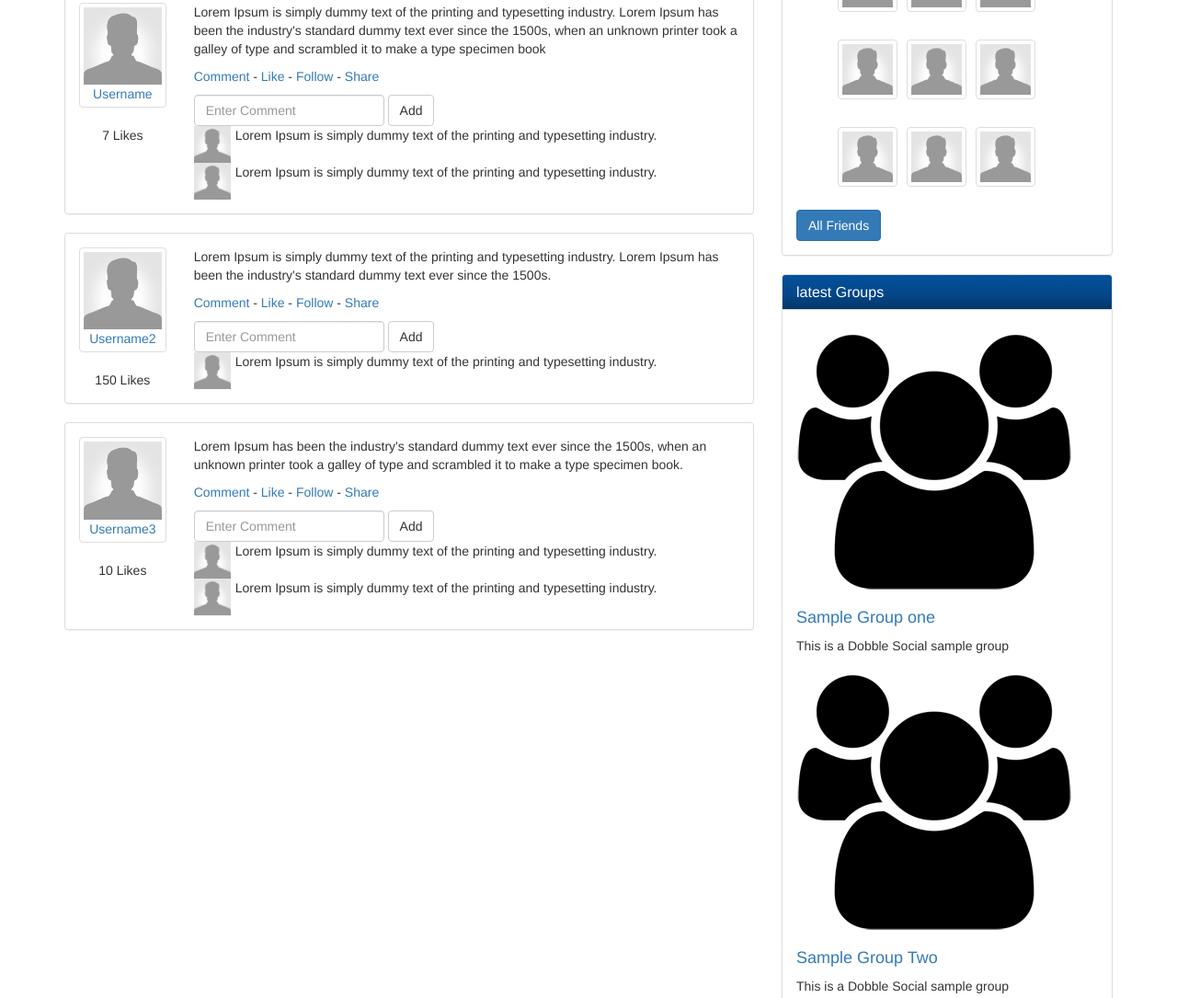
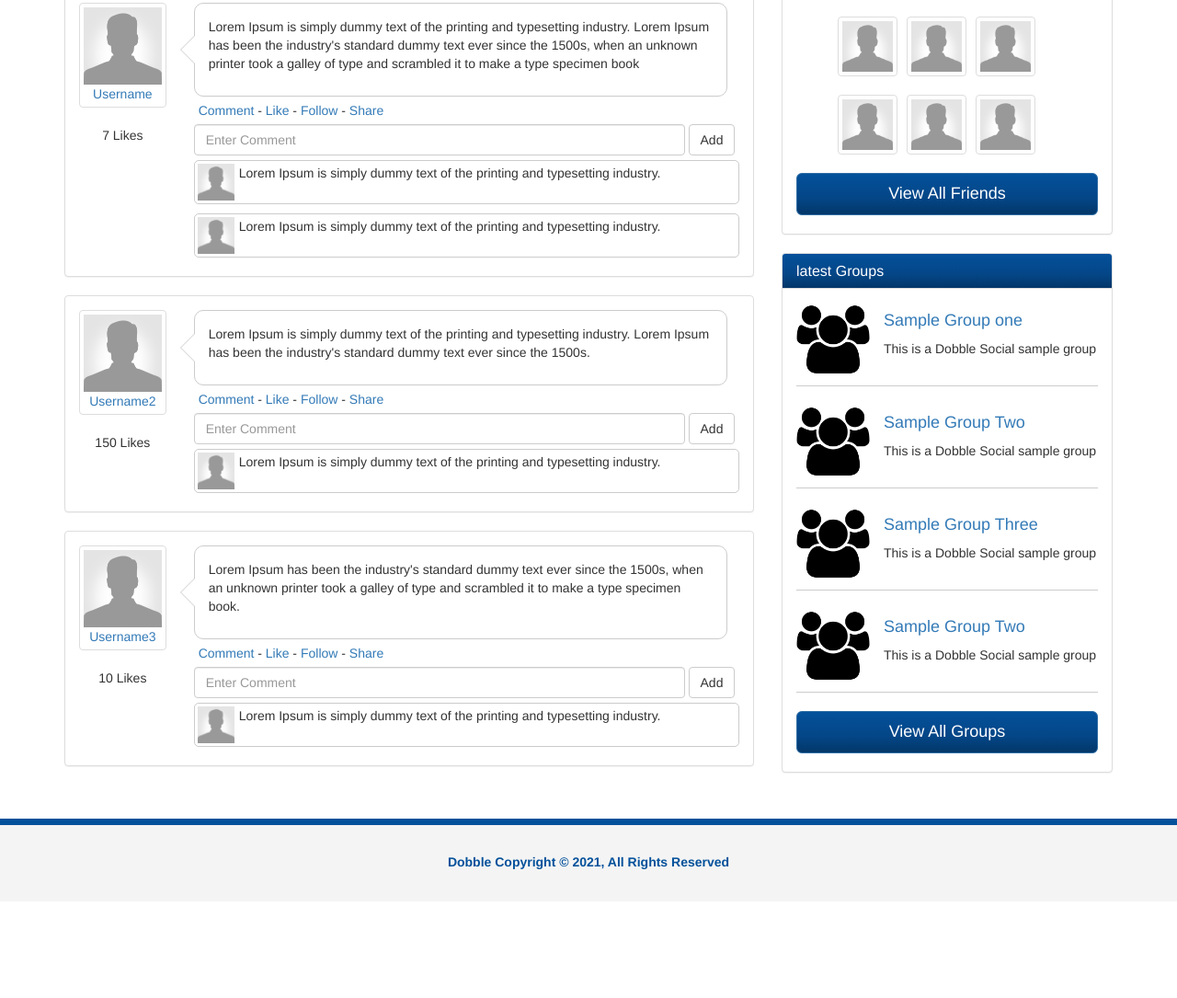
Before and after one commit to ycazeau/EduonixBootstrapProjects, a plain HTML site: page social-network/index.html in a window 1280 px wide. Shown: the part 379-1464 px from the top of the page at 92% size. After the commit the page ends 1359 px from the top, so only its background shows below. Drawn offline with nearby package versions, Linux system fonts and the light colour scheme.

Commit message:
Main Page - Fine tuning the main page

```diff
--- a/social-network/css/style.css
+++ b/social-network/css/style.css
@@ -13,20 +13,91 @@ header .logo{
   float: left;
 }
 
+.my-button{
+  background-image: linear-gradient(#04519b, #044687 60% , #033769);
+  display: block;
+  margin-bottom: 5px;
+}
+
+.btn-login{
+  background-color: white;
+  color: #033769;
+}
+
 .panel-heading{
   background-image: linear-gradient(#04519b, #044687 60% , #033769);
   color: white !important;
 }
 
+/*the shape next to the user in the post*/
+.bubble{
+  position: relative;
+  width: 580px;
+  min-height: 65px;
+  padding: 15px;
+  background: white;
+  border-radius:10px;
+  border: 1px solid #ccc;
+}
+
+.bubble:after{
+  content: '';
+  position: absolute;
+  border-style: solid;
+  border-width: 15px 15px 15px 0;
+  border-color: transparent #fff;
+  display: block;
+  width: 0;
+  z-index: 1;
+  margin-top: -15px;
+  left: -15px;
+  top: 50%;
+}
+
+.bubble:before{
+  content: '';
+  position: absolute;
+  border-style: solid;
+  border-width: 15px 15px 15px 0;
+  border-color: transparent #ccc;
+  display: block;
+  width: 0;
+  z-index: 0;
+  margin-top: -15px;
+  left: -16px;
+  top: 50%;
+}
+/*the shape next to the user in the post*/
+
+.post-action{
+  margin: 5px;
+}
+
+.comment-form .form-group{
+  width: 90%;
+}
+
+.comment-form input[type='text']{
+  width: 100%;
+}
 
 .comment-avatar img{
   width: 40px;
   margin-right: 5px;
 }
 
+.comment{
+  border: 1px solid #ccc;
+  border-radius: 5px;
+  padding: 3px;
+  margin: 5px 0;
+  overflow: auto;
+  width: 100%;
+}
+
 .friends li{
   list-style: none;
-  padding: 5px;
+  padding: 0 5px;
   display: inline;
   float: left;
 }
@@ -34,3 +105,27 @@ header .logo{
 .friends img{
   width: 55px;
 }
+
+.groups img{
+  width: 80px;
+  float: left;
+  margin-right: 15px;
+}
+
+.group-item{
+  padding-bottom: 10px;
+  margin-bottom: 20px;
+  border-bottom: 1px solid #ccc;
+  overflow: auto;
+}
+
+footer{
+  background: #f4f4f4;
+  height: 90px;
+  color: #04519b;
+  font-weight: bold;
+  text-align: center;
+  padding-top: 30px;
+  margin-top: 30px;
+  border-top: 7px solid #04519b;
+}
--- a/social-network/index.html
+++ b/social-network/index.html
@@ -222,16 +222,6 @@
                         </div>
                       </div>
                       <div class="clearfix"></div>
-
-                      <div class="comment">
-                        <a class="comment-avatar pull-left" href="#">
-                          <img src="img/user.png" alt="">
-                        </a>
-                        <div class="comment-text">
-                          <p>Lorem Ipsum is simply dummy text of the printing and typesetting industry.</p>
-                        </div>
-                      </div>
-                      <div class="clearfix"></div>
                     </div>
                   </div>
                 </div>
@@ -310,7 +300,7 @@
                   </li>
                 </ul>
                 <div class="clearfix"></div>
-                <a class="btn btn-primary" href="#">All Friends</a>
+                <a class="btn btn-primary btn-lg my-button" href="#"> View All Friends</a>
               </div>
             </div><!-- Panel Friends End-->
 
@@ -327,6 +317,8 @@
                   </h4>
                   <p>This is a Dobble Social sample group</p>
                 </div>
+                <div class="clearfix"></div>
+
 
                 <div class="group-item">
                   <img src="img/group.png" alt="">
@@ -335,6 +327,8 @@
                   </h4>
                   <p>This is a Dobble Social sample group</p>
                 </div>
+                <div class="clearfix"></div>
+
 
                 <div class="group-item">
                   <img src="img/group.png" alt="">
@@ -343,9 +337,18 @@
                   </h4>
                   <p>This is a Dobble Social sample group</p>
                 </div>
+                <div class="clearfix"></div>
 
+                <div class="group-item">
+                  <img src="img/group.png" alt="">
+                  <h4>
+                    <a href="#">Sample Group Two</a>
+                  </h4>
+                  <p>This is a Dobble Social sample group</p>
+                </div>
                 <div class="clearfix"></div>
-                <a class="btn btn-primary" href="#">All Groups</a>
+
+                <a class="btn btn-primary btn-lg my-button" href="#"> View All Groups</a>
               </div>
             </div><!-- Panel Groups End-->
           </div><!-- Col-md-4 End-->
--- a/social-network/js/main.js
+++ b/social-network/js/main.js
@@ -16,7 +16,7 @@
             <input type="password" class="form-control" id="inlineFormInputGroupUsername2" placeholder="Password">
           </div>
 
-          <button type="submit" class="btn btn-primary">LOGIN</button>
+          <button type="submit" class="btn btn-primary btn-login">LOGIN</button>
 
           <div class="form-check mb-2 mr-sm-2">
             <input class="form-check-input" type="checkbox" id="inlineFormCheck">
```
